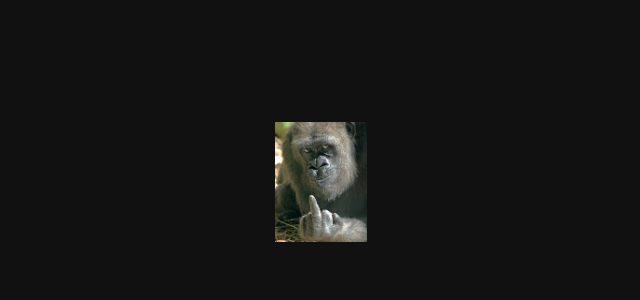
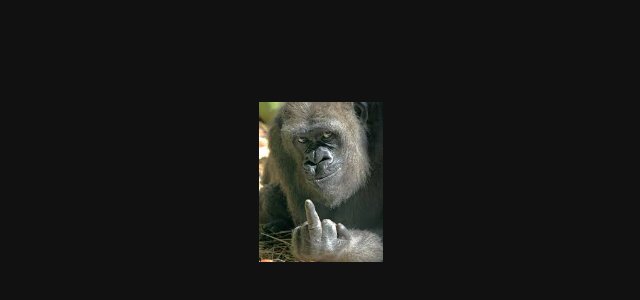
Before and after one commit to gustavosecond1703/wifi-freehehe, a plain HTML site: page index.html in a window 1280 px wide. Shown: the part 218-518 px from the top of the page, without its empty margins (319-959 px from the left). Drawn offline with Linux system fonts and the light colour scheme.

Commit message:
Update index.html

```diff
--- a/index.html
+++ b/index.html
@@ -15,8 +15,8 @@
   }
 
   img{
-    width:120px;
-    height:120px;
+    width:180px;
+    height:160px;
     object-fit:contain;
   }
 </style>
```
